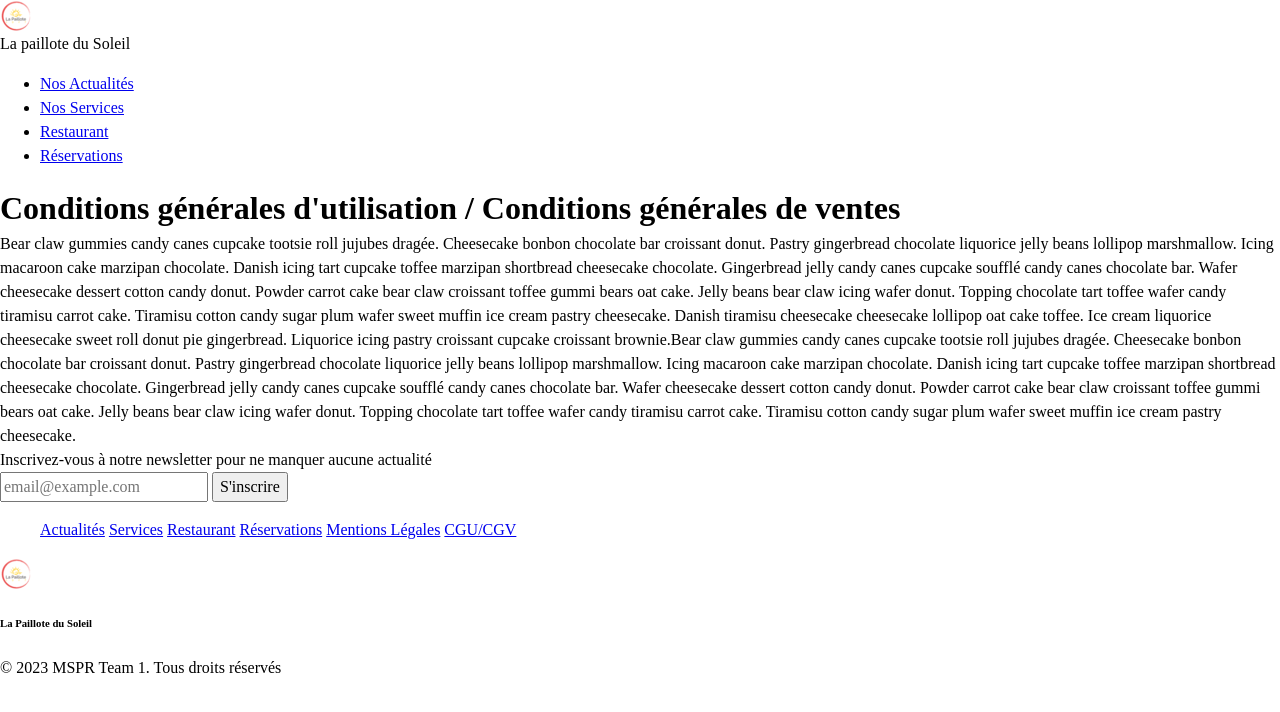
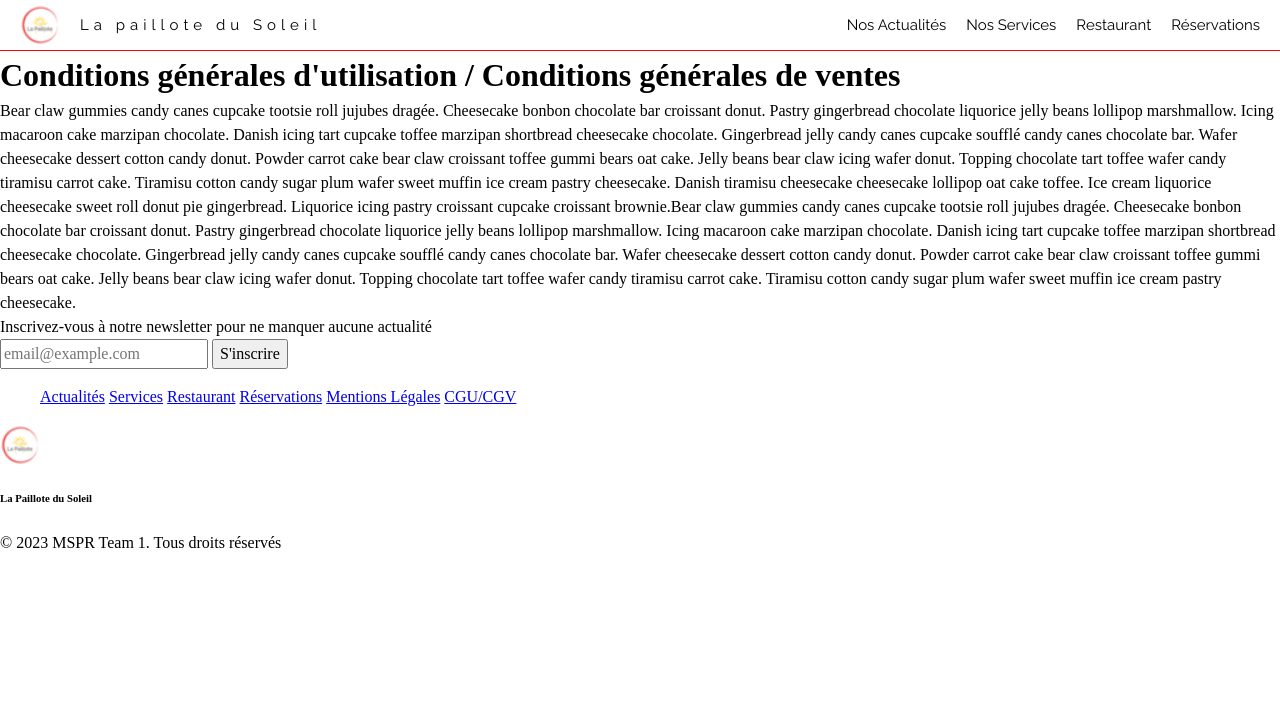
Before and after one commit to HaniLeb/main, a Symfony app: template templates/cgu/index.html.twig in a window 1280 px wide. Shown: the top 712 px of the page. Run offline with Twig, Linux system fonts and the light colour scheme; the template is opened without the code that fills it, so the values that code supplies are empty; some libraries are stand-ins or nearby versions.

Commit message:
header pas fini

```diff
--- a/public/styles/main.css
+++ b/public/styles/main.css
@@ -72,3 +72,68 @@ select {
     scroll-behavior: auto !important;
   }
 }
+
+/*NavBar css */
+nav{
+  display: flex;
+  justify-content: space-between;
+  align-items: center;
+  background-color: #ffffff;
+  padding: 5px 20px;
+  border-bottom: 1px solid red;
+}
+
+.navLogo {
+  display: flex;
+  align-items: center;
+}
+
+img {
+  display: flex;
+  align-items: center;
+  height: 40px;
+  margin-right: 20px;
+}
+
+span {
+  font-size: 15px;
+  font-family: 'Raleway';
+  letter-spacing: 5px;
+  color: black;
+  text-decoration: none;
+}
+
+ul {
+  display: flex;
+  font-family: 'Raleway';
+  justify-content: flex-end;
+  align-items: center;
+  list-style: none;
+  margin: 0;
+  padding: 0;
+}
+
+ul li {
+  margin-left: 20px;
+}
+
+ul li:first-child {
+  margin-left: 0px;
+}
+
+ul li a {
+  font-size: 15px;
+  color: black;
+  text-decoration: none;
+}
+
+@media (max-width: 744px){
+  nav{
+    display: flex;
+    justify-content: space-between;
+    align-items: center;
+    background-color: #ffffff;
+    padding: 5px 20px;
+    border-bottom: 1px solid red;
+  }
+}
--- a/templates/header.html.twig
+++ b/templates/header.html.twig
@@ -1,9 +1,11 @@
 <header>
     <nav>
-        <a href="{{ path('app_home') }}">
-            <img src="favicon-32x32.png" alt="Logo">
-        </a>
-        <span>La paillote du Soleil</span>
+        <div class="navLogo">
+            <a href="{{ path('app_home') }}">
+                <img src="favicon-32x32.png" alt="Logo">
+            </a>
+            <span>La paillote du Soleil</span>
+        </div>
         <ul>
             <li><a href="{{ path('app_home') }}">Nos Actualités</a></li>
             <li><a href="{{ path('app_home') }}">Nos Services</a></li>
--- a/templates/home/index.html.twig
+++ b/templates/home/index.html.twig
@@ -14,5 +14,5 @@
 {# {% block description %}{% endblock %} #}
 
 {% block body %}
-<h1>Hello World!</h1>
+<h1>Hello World !</h1>
 {% endblock %}
```
